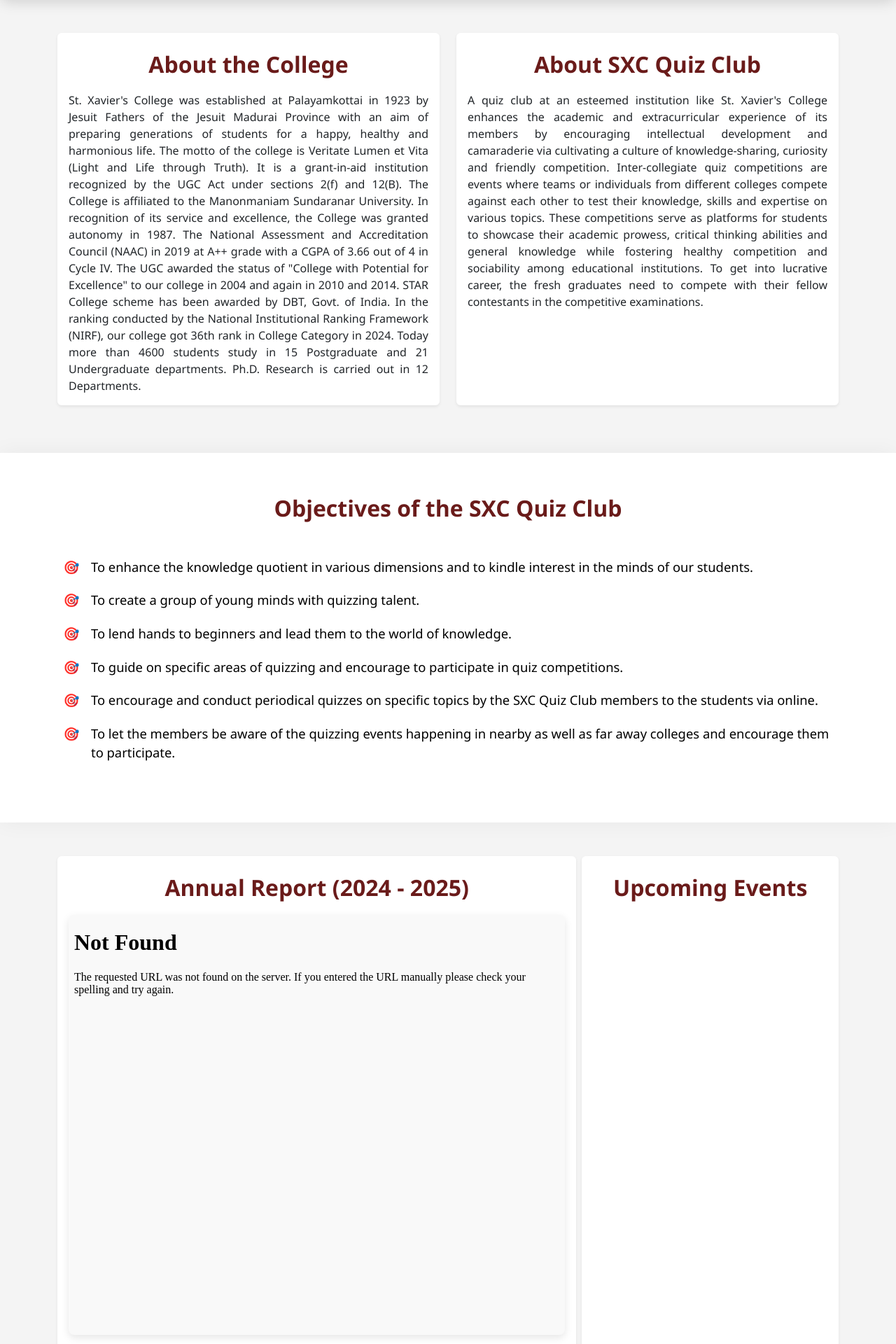
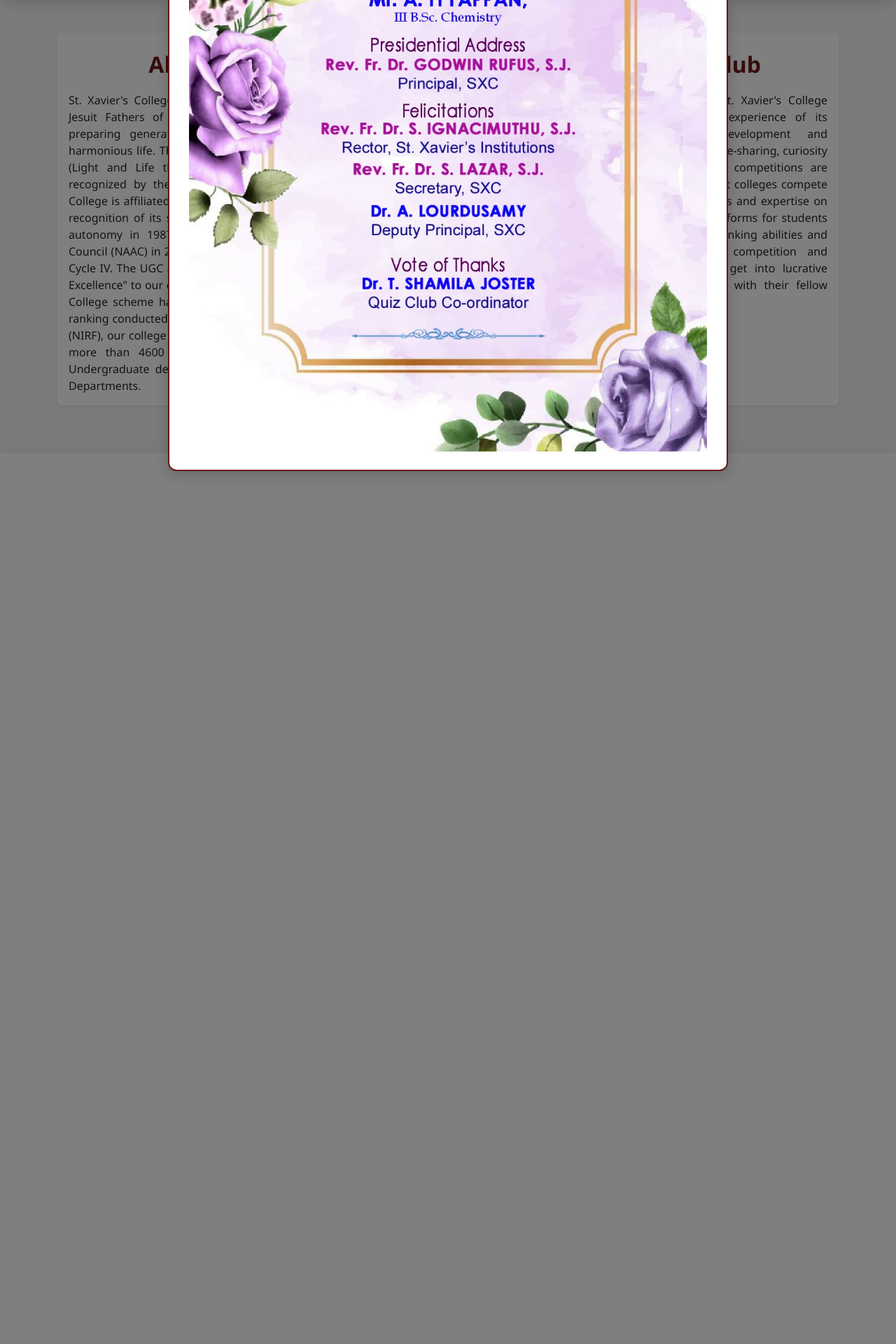
Before and after one commit to NerdCodex/SXC-Quiz-Club, a Flask app: page / in a window 1280 px wide. Shown: the part 681-2601 px from the top of the page at 70% size. After the commit the page ends 1358 px from the top, so only its background shows below. Run offline with Flask 3, Linux system fonts and the light colour scheme; data that the repository does not hold is empty; parts of the project's set-up code (start-up, migrations or seed data) failed here and were passed over.

Commit message:
Invitation Added

```diff
--- a/app/templates/pages/home.html
+++ b/app/templates/pages/home.html
@@ -256,5 +256,43 @@
   </div>
 </section>
 
-<!-- Quiz Modal -->
+<div class="modal fade" id="quizModal" tabindex="-1" aria-hidden="true">
+  <div class="modal-dialog modal-lg modal-dialog-centered">
+    <div class="modal-content p-2"> <!-- Reduced padding from p-4 to p-2 -->
+
+      <!-- Modal Header -->
+      <div class="modal-header">
+        <h5 class="modal-title fw-bold">SXC Quiz Club Inauguration Invitation</h5>
+        <button type="button" class="btn-close" data-bs-dismiss="modal"></button>
+      </div>
+
+      <!-- Modal Body -->
+      <div class="modal-body p-2"> <!-- Reduced padding from default to p-2 -->
+        <div class="container-fluid">
+
+          <!-- Logo & Title -->
+          <div class="d-flex align-items-center justify-content-center gap-3 mb-4">
+            <img src="{{ url_for('static', filename='resources/quizclub.png') }}" alt="Quiz Club Logo" class="quizclub-logo" style="height:50px;">
+            <span class="quiz-title fw-bold fs-5">SXC QUIZ CLUB</span>
+          </div>
+
+          <!-- Invitation Image -->
+          <div class="text-center" style="margin: 10px 0;">
+            <img style="width: 100%; height: auto; object-fit: contain; margin: 0;" src="{{ url_for('static', filename='resources/invitation.jpg') }}" alt="SXC Quiz Club Invitation" class="img-fluid">
+          </div>
+
+        </div>
+      </div>
+
+    </div>
+  </div>
+</div>
+
+<script>
+document.addEventListener("DOMContentLoaded", function() {
+  var quizModal = new bootstrap.Modal(document.getElementById('quizModal'));
+  quizModal.show(); // Show modal on page load
+});
+</script>
+
 {% endblock %}
```
Also changed, not shown: app/static/resources/invitation.jpg (added), 1 other file.
